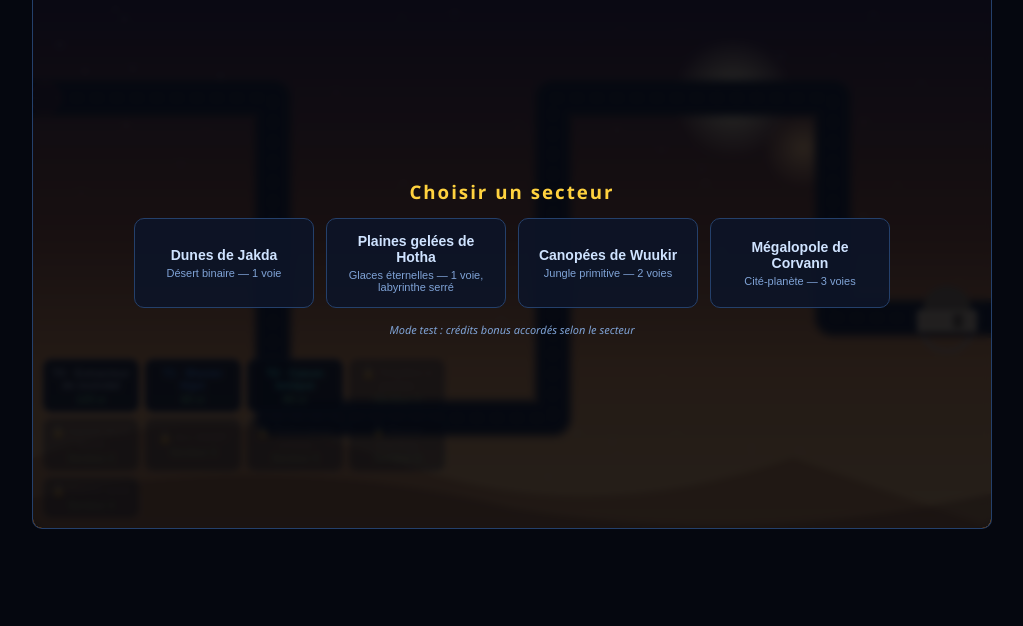
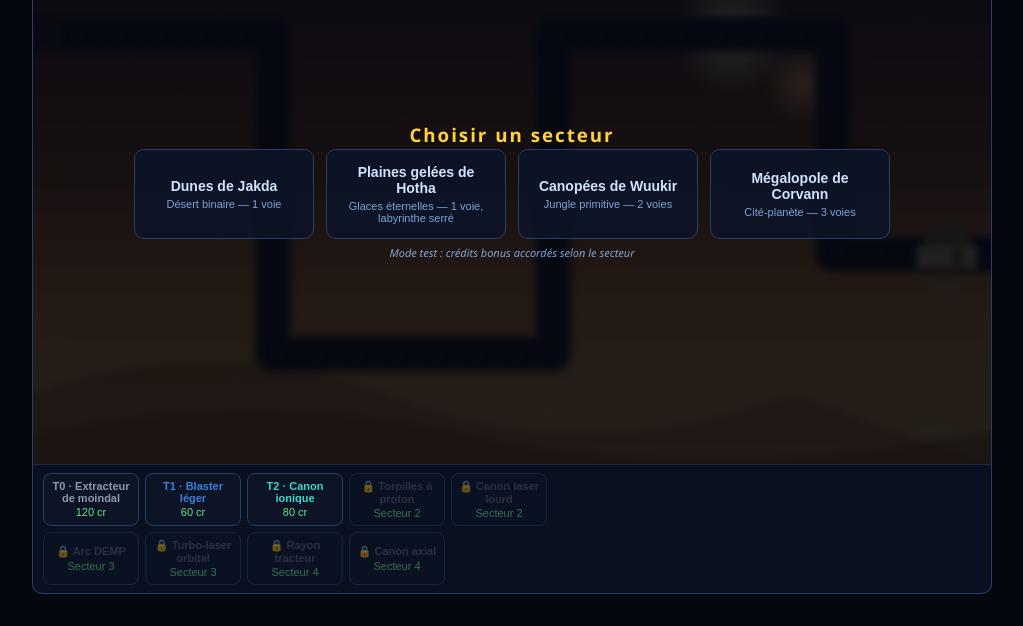
Before and after one commit to fireman358/td-wars, a website built with Vite: page index.html in a window 1280 px wide. Both pictures are taken after a click on the button "🧪 Secteur". Shown: the part 174-800 px from the top of the page, without its empty margins (128-1151 px from the left). Built offline with nearby package versions, Linux system fonts and the light colour scheme.

Commit message:
fix: barre d'armes et panneau info hors du canvas
- Nouvelle bottom-bar sous le canvas (dans le flux de la page) :
  la selection d'armes et le panneau info ne chevauchent plus
  le bas du labyrinthe ni le chemin des ennemis
- Grille 5 colonnes pour les 9 armes, canvas intact au-dessus
- Overlays (secteur, victoire, perks) restent sur le canvas

Co-authored-by: fireman358 <fireman358@users.noreply.github.com>

```diff
--- a/index.html
+++ b/index.html
@@ -30,9 +30,14 @@
         </div>
       </header>
       <div id="game-wrap">
-        <canvas id="game" width="960" height="540"></canvas>
-        <div id="build-bar"></div>
-        <div id="info-panel"></div>
+        <div id="canvas-holder">
+          <canvas id="game" width="960" height="540"></canvas>
+          <div id="sector-intro-holder"></div>
+        </div>
+        <div id="bottom-bar">
+          <div id="build-bar"></div>
+          <div id="info-panel"></div>
+        </div>
       </div>
     </div>
     <script type="module" src="/src/main.ts"></script>
--- a/src/main.ts
+++ b/src/main.ts
@@ -161,7 +161,7 @@ function showSectorIntro() {
   intro.innerHTML = `
     <h2>${SECTORS[engine.sectorIndex].name}</h2>
     <p>${(SECTORS[engine.sectorIndex] as any).subtitle}</p>`;
-  document.getElementById('game-wrap')!.appendChild(intro);
+  document.getElementById('canvas-holder')!.appendChild(intro);
   setTimeout(() => intro.classList.add('show'), 10);
   setTimeout(() => {
     intro.classList.remove('show');
@@ -179,7 +179,7 @@ function showOverlay(title: string, subtitle: string, msg: string, color: 'gold'
     <p class="subtitle">${subtitle}</p>
     <p>${msg}</p>
     <button class="btn primary" onclick="location.reload()">Rejouer</button>`;
-  document.getElementById('game-wrap')!.appendChild(ov);
+  document.getElementById('canvas-holder')!.appendChild(ov);
 }
 
 engine.onEvent = (e) => {
@@ -229,7 +229,7 @@ function showSectorPicker() {
     </button>`).join('');
   pick.innerHTML = `<h3>Choisir un secteur</h3><div class="pick-list">${buttons}</div>
     <p class="pick-note">Mode test : crédits bonus accordés selon le secteur</p>`;
-  document.getElementById('game-wrap')!.appendChild(pick);
+  document.getElementById('canvas-holder')!.appendChild(pick);
   pick.addEventListener('click', (ev) => {
     const target = ev.target as HTMLElement;
     const btn = target.closest('.pick-btn') as HTMLElement | null;
@@ -267,7 +267,7 @@ function showMetaPanel() {
     <div class="meta-list">${cards}</div>
     <p class="meta-note">Les points se gagnent en fin de partie (1 pt / 2 vagues atteintes, +10 en victoire). Les perks s'appliquent au prochain lancement.</p>
     <button id="btn-meta-close" class="btn">Fermer</button>`;
-  document.getElementById('game-wrap')!.appendChild(panel);
+  document.getElementById('canvas-holder')!.appendChild(panel);
   panel.querySelector('#btn-meta-close')!.addEventListener('click', () => panel.remove());
   panel.addEventListener('click', (ev) => {
     const btn = (ev.target as HTMLElement).closest('[data-perk]') as HTMLElement | null;
--- a/src/style.css
+++ b/src/style.css
@@ -65,21 +65,30 @@ body {
 .btn.active { outline: 2px solid #ffd23f; }
 
 #game-wrap {
-  position: relative;
   border: 1px solid #24406b;
   border-top: none;
   border-radius: 0 0 10px 10px;
   overflow: hidden;
+  background: #0a1020;
 }
+
+#canvas-holder { position: relative; line-height: 0; }
 
 #game { display: block; background: #060a15; }
 
+#bottom-bar {
+  display: flex;
+  align-items: flex-start;
+  justify-content: space-between;
+  gap: 10px;
+  padding: 8px 10px;
+  min-height: 78px;
+  border-top: 1px solid #1c2740;
+}
+
 #build-bar {
-  position: absolute;
-  left: 10px;
-  bottom: 10px;
   display: grid;
-  grid-template-columns: repeat(4, 1fr);
+  grid-template-columns: repeat(5, 1fr);
   gap: 6px;
 }
 
@@ -100,9 +109,6 @@ body {
 .build-btn.locked { opacity: 0.45; cursor: default; }
 
 #info-panel {
-  position: absolute;
-  right: 10px;
-  bottom: 10px;
   min-width: 210px;
   max-width: 260px;
   padding: 10px 12px;
```
